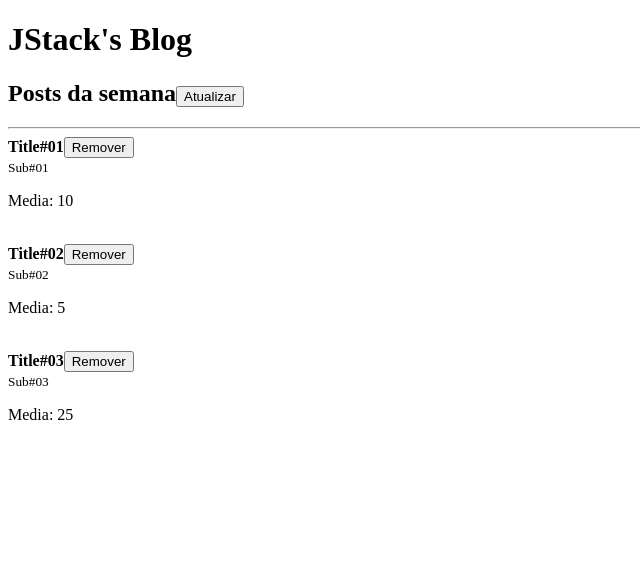
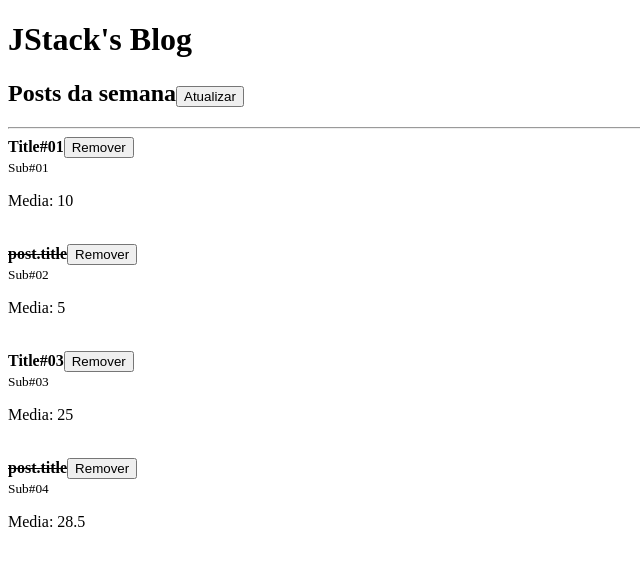
Before and after one commit to g3x-Guilherme/react-fundamentals, a React app: page / in a window 1280 px wide. Shown: the top 566 px of the page, without its empty margins (0-640 px from the left). Built offline with nearby package versions, Linux system fonts and the light colour scheme.

Commit message:
conditional rendering

```diff
--- a/src/App.js
+++ b/src/App.js
@@ -7,9 +7,10 @@ import { Header } from './Header'
 export function App() {
 
   const [posts, setPosts] = useState([
-    { id: Math.random(), title: 'Title#01', subtitle: 'Sub#01', likes: 20 },
-    { id: Math.random(), title: 'Title#02', subtitle: 'Sub#02', likes: 10 },
-    { id: Math.random(), title: 'Title#03', subtitle: 'Sub#03', likes: 50 },
+    { id: Math.random(), title: 'Title#01', subtitle: 'Sub#01', likes: 20, read: false },
+    { id: Math.random(), title: 'Title#02', subtitle: 'Sub#02', likes: 10, read: true },
+    { id: Math.random(), title: 'Title#03', subtitle: 'Sub#03', likes: 50, read: false },
+    { id: Math.random(), title: 'Title#04', subtitle: 'Sub#04', likes: 57, read: true },
   ]);
 
   function handleRefresh() {
@@ -44,13 +45,8 @@ export function App() {
     {posts.map(post => (
       <Post
         key={post.id}
-        likes={post.likes}
         onRemove={handleRemovePost}
-        post={{
-          id: post.id,
-          title: post.title,
-          subtitle: post.subtitle,
-        }}
+        post={post}
       />
      ))}
      </>
--- a/src/Post.js
+++ b/src/Post.js
@@ -1,28 +1,33 @@
 import React  from "react";
 import PropTypes from 'prop-types';
 
-export function Post({ likes, post, onRemove }) {
+export function Post({ post, onRemove }) {
+
   return (
   <>
-  <article>
-    <strong>{ post.title }</strong>
+    <article>
+    <strong>
+      { post.read && <s>post.title</s>}
+      { !post.read && post.title}
+    </strong>
     <button onClick={() => onRemove(post.id)}>Remover</button>
     <br />
     <small>{ post.subtitle }</small>
     <br />
-    <p> Media: { likes / 2 } </p>
+    <p> Media: { post.likes / 2 } </p>
   </article>
-  <br />
+  <br/>
   </>
   );
 }
 
 Post.propTypes = {
-  likes: PropTypes.number.isRequired,
   onRemove: PropTypes.func.isRequired,
   Post: PropTypes.shape({
     id: PropTypes.number.isRequired,
     title: PropTypes.string.isRequired,
     subtitle: PropTypes.string.isRequired,
+    likes: PropTypes.number.isRequired,
+    likes: PropTypes.bool.isRequired,
   }),
 };
```
